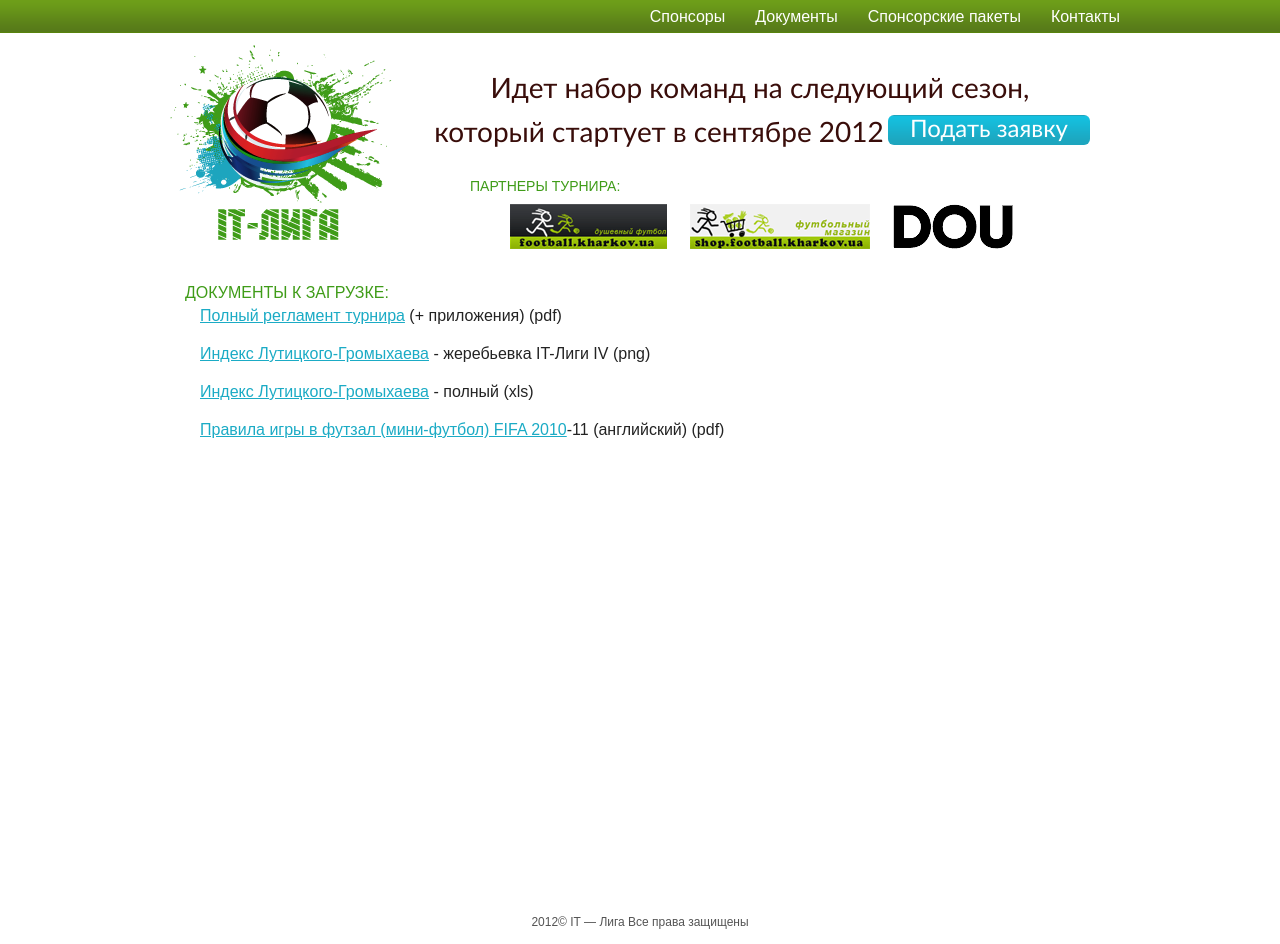
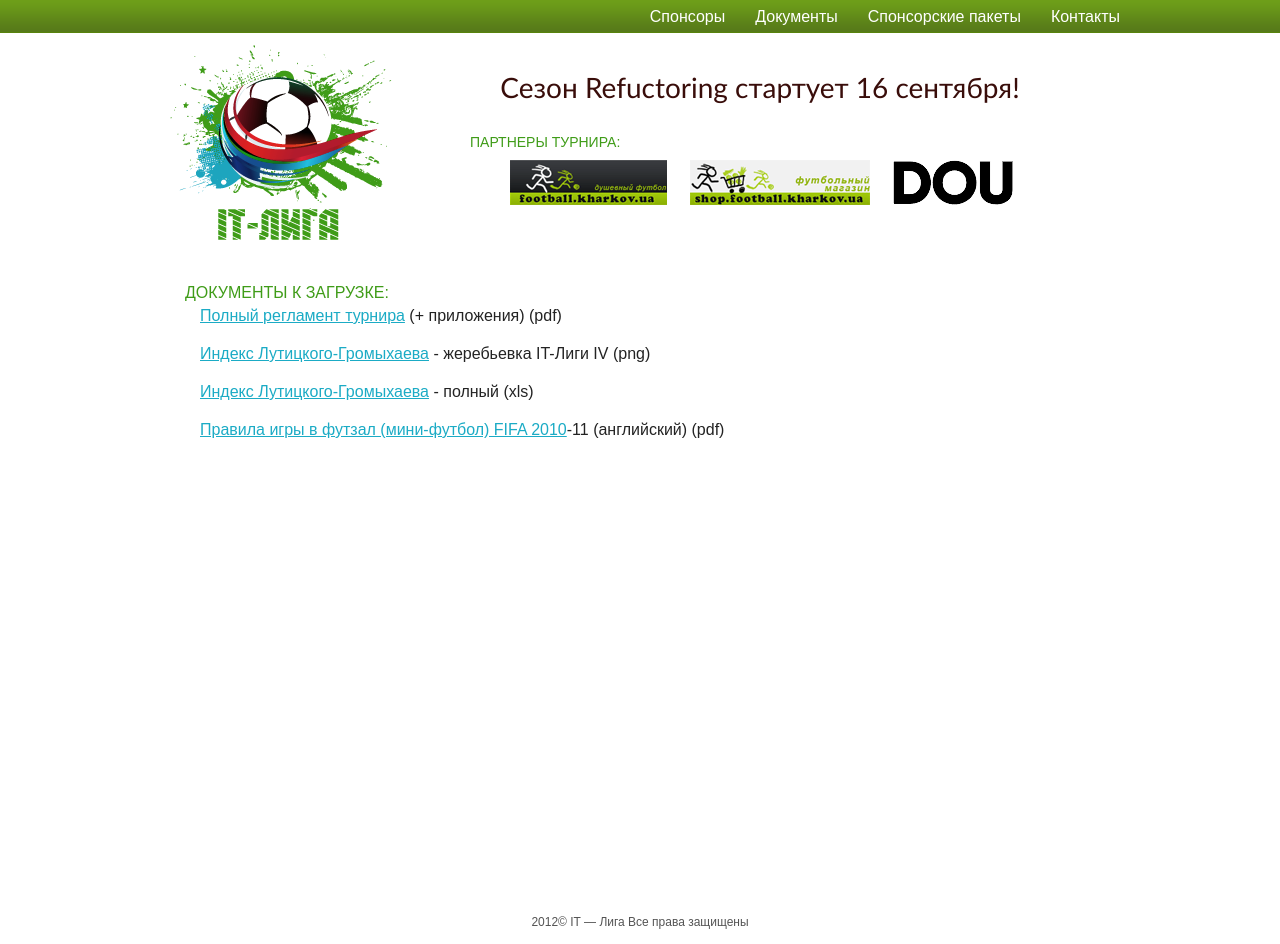
Before and after one commit to denikus/itleague_kharkov, a Jekyll site: the page built from docs.html, in a window 1280 px wide. Built offline with Jekyll 4.4.1, drawn with Linux system fonts in a browser that asks for light colours.

Commit message:
inner layout fix

```diff
--- a/_layouts/inner.html
+++ b/_layouts/inner.html
@@ -23,8 +23,9 @@
             </ul>
         </nav>
         <a href="/" id="logo"></a>
-        <h2>Идет набор команд на следующий сезон,<br />
-            который стартует в сентябре 2012 <a href="#">Подать заявку</a></h2>
+        <h2>Сезон Refuctoring стартует 16 сентября! </h2>
+        <!-- <h2>Идет набор команд на следующий сезон,<br />
+            который стартует в сентябре 2012 <a href="#">Подать заявку</a></h2> -->
         <h3>Партнеры турнира:</h3>
         <section class="partners">
             <a href="http://football.kharkov.ua/" target="_blank"><img src="images/foot_kh_ua.gif" width="157" height="45" alt="football.kharkov.ua" /></a>
```
